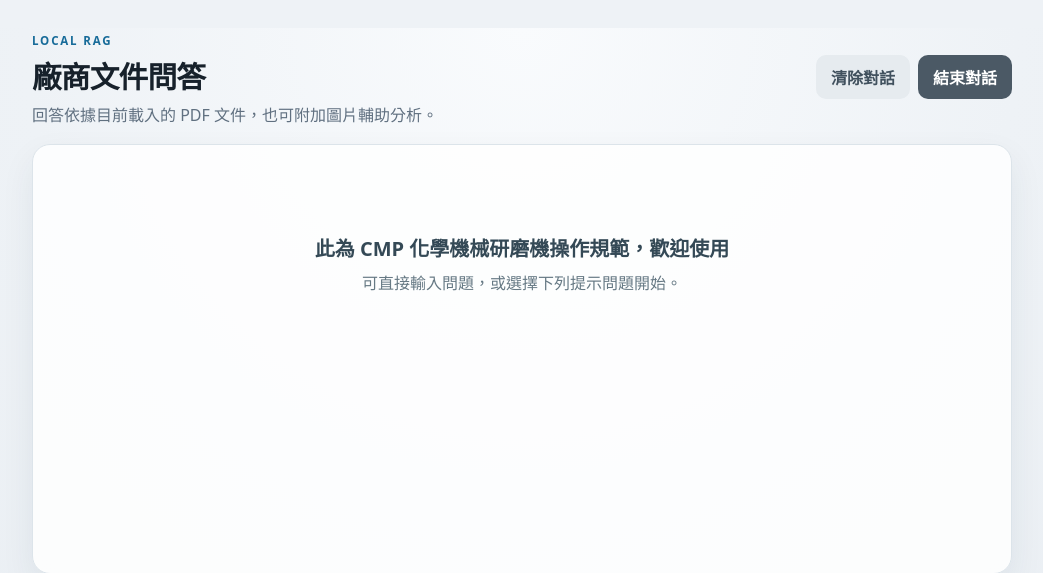
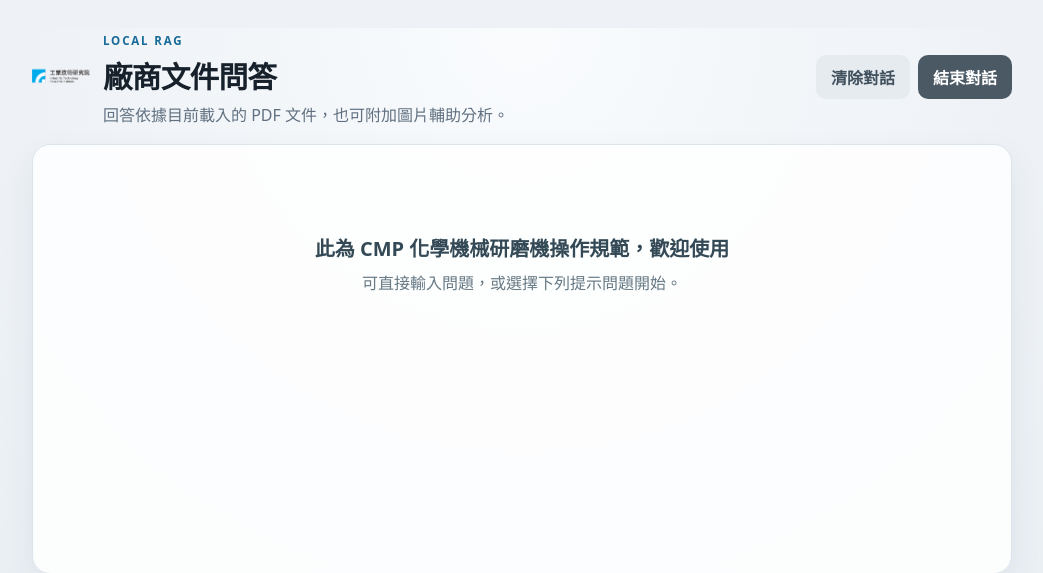
Before and after one commit to AnTricker/pdf2rag_itri, a Python web app: template templates/index.html in a window 1280 px wide. Shown: the top 573 px of the page, without its empty margins (118-1161 px from the left). Run offline with Jinja, Linux system fonts and the light colour scheme; the template is opened without the code that fills it: most values are stand-ins (such as "Sample title", 1, 10 or a date in 2020).

Commit message:
Add ITRI icon to frontend

```diff
--- a/static/app.css
+++ b/static/app.css
@@ -3,7 +3,9 @@
 body { min-height: 100vh; margin: 0; background: radial-gradient(circle at top, #f9fbfd 0, #eef2f6 48%, #e8edf2 100%); }
 main { width: min(980px, calc(100% - 40px)); margin: 28px auto; }
 header { display: flex; justify-content: space-between; gap: 24px; align-items: center; margin-bottom: 18px; }
-.brand { min-width: 0; }
+.brand { display: flex; min-width: 0; align-items: center; gap: 13px; }
+.brand-logo { width: 58px; height: 58px; flex: 0 0 auto; object-fit: contain; }
+.brand-copy { min-width: 0; }
 .eyebrow { color: #176b99; font-size: .72rem; font-weight: 800; letter-spacing: .16em; }
 h1 { margin: 4px 0 5px; font-size: 1.85rem; letter-spacing: -.025em; }
 header p { margin: 0; color: #607080; }
--- a/templates/index.html
+++ b/templates/index.html
@@ -4,15 +4,20 @@
   <meta charset="utf-8">
   <meta name="viewport" content="width=device-width, initial-scale=1">
   <title>廠商文件問答</title>
+  <link rel="icon" href="{{ url_for('static', filename='images/favicon.ico') }}">
+  <link rel="icon" type="image/png" sizes="32x32" href="{{ url_for('static', filename='images/favicon-32.png') }}">
   <link rel="stylesheet" href="{{ url_for('static', filename='app.css') }}">
 </head>
 <body>
   <main>
     <header>
       <div class="brand">
-        <span class="eyebrow">LOCAL RAG</span>
-        <h1>廠商文件問答</h1>
-        <p>回答依據目前載入的 PDF 文件，也可附加圖片輔助分析。</p>
+        <img class="brand-logo" src="{{ url_for('static', filename='images/logo.png') }}" alt="CMP 文件問答 Logo">
+        <div class="brand-copy">
+          <span class="eyebrow">LOCAL RAG</span>
+          <h1>廠商文件問答</h1>
+          <p>回答依據目前載入的 PDF 文件，也可附加圖片輔助分析。</p>
+        </div>
       </div>
       <div class="actions"><button id="clear" type="button">清除對話</button><button id="end-chat" type="button">結束對話</button></div>
     </header>
```
Also changed, not shown: static/images/favicon-32.png (added), static/images/favicon.ico (added), static/images/logo.png (added).
